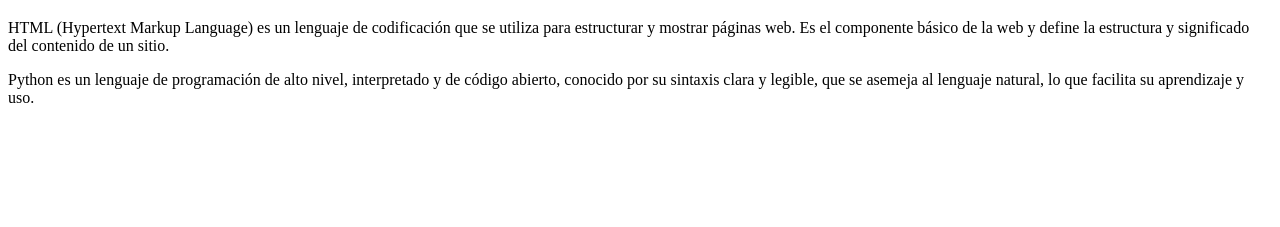
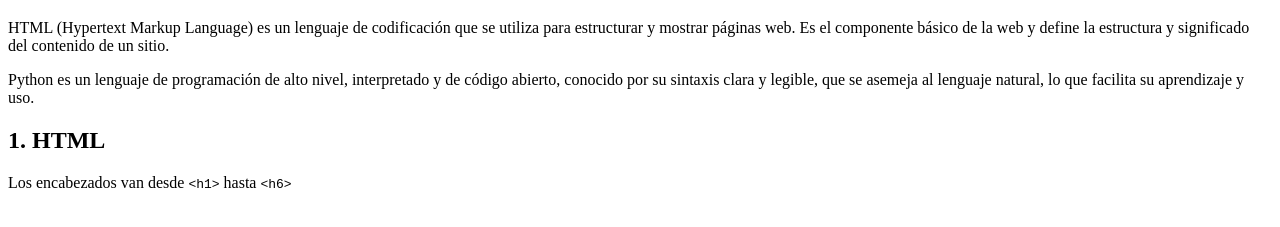
Before and after one commit to MauAndres/clase-2-front-end, a plain HTML site: page index.html in a window 1280 px wide. Shown: the part 61-288 px from the top of the page. Drawn offline with Linux system fonts and the light colour scheme.

Commit message:
Seccion1

```diff
--- a/index.html
+++ b/index.html
@@ -17,5 +17,13 @@
             conocido por su sintaxis clara y legible, que se asemeja al lenguaje natural,
             lo que facilita su aprendizaje y uso. </p>
     </header>
+    <main>
+        <section>
+            <h2>1. HTML</h2>
+            <p>
+                Los encabezados van desde <code>&lt;h1&gt;</code> hasta <code>&lt;h6&gt;</code>
+            </p>
+        </section>
+    </main>
 </body>
 </html>
```
